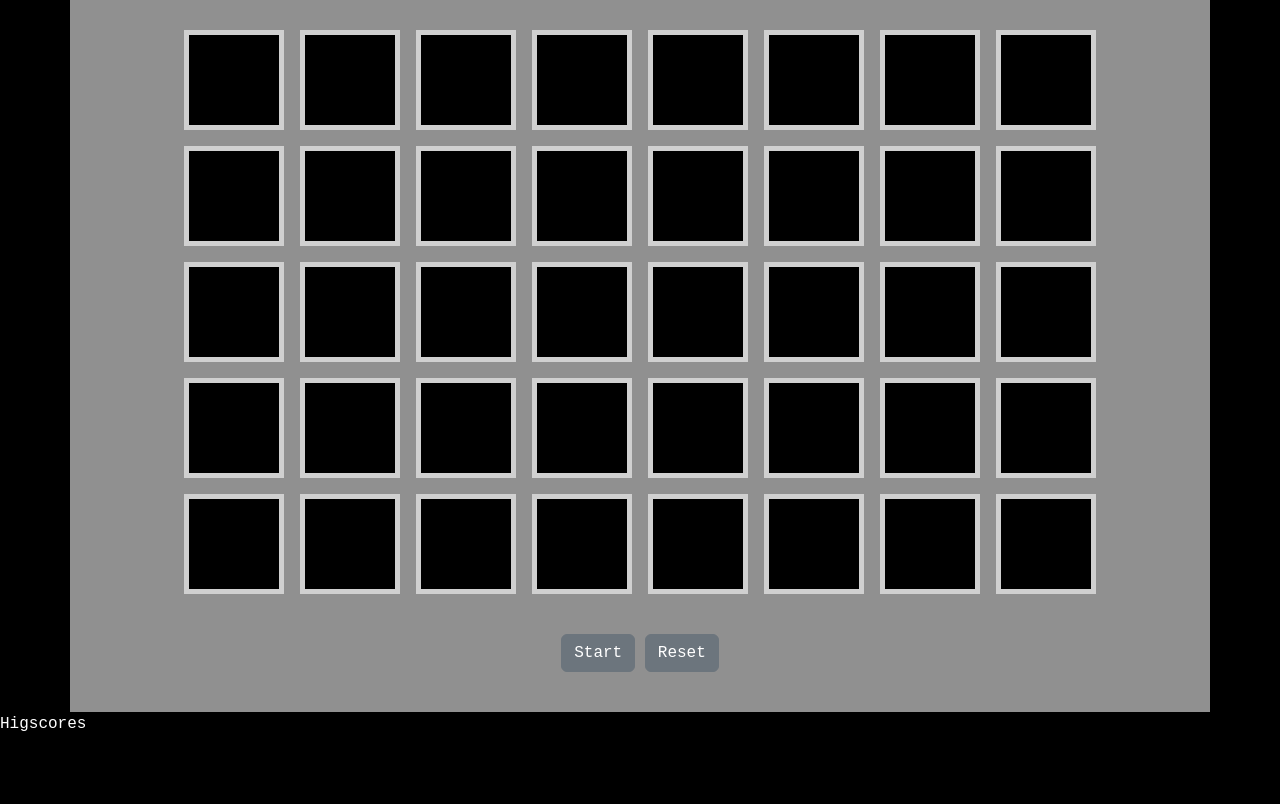
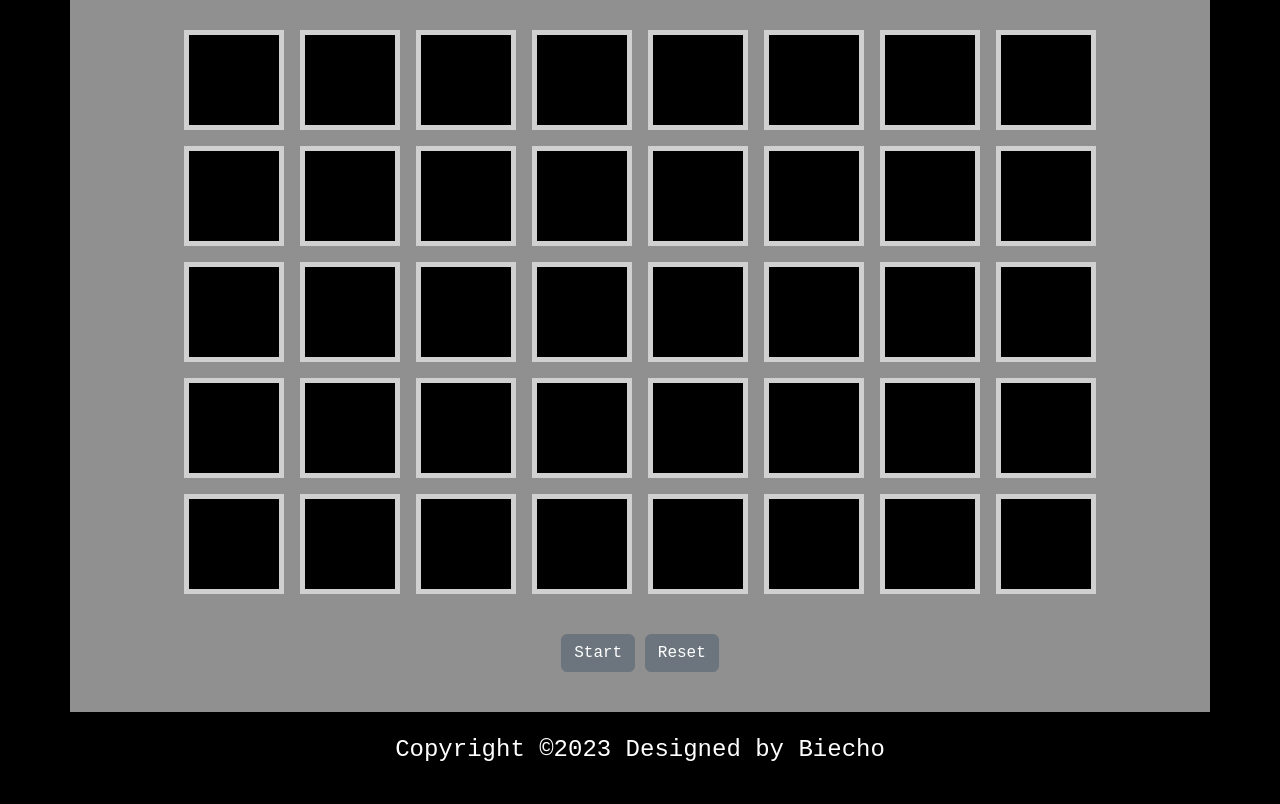
Before and after one commit to Biecho88/memory-game, a plain HTML site: page index.html in a window 1280 px wide. Shown: the part 451-1255 px from the top of the page. Before the commit the page ends 1187 px from the top, so only its background shows below. Drawn offline with nearby package versions, Linux system fonts and the light colour scheme.

Commit message:
Added footer ans start to style it

```diff
--- a/assetss/css/style.css
+++ b/assetss/css/style.css
@@ -94,3 +94,12 @@ body {
     transition: 0.25s;
     transform: rotateY(0deg);
 }
+
+.copyrights {
+
+    display: flex;
+    justify-content: center;
+    padding: 20px;
+    font-size: x-large;
+
+}
--- a/assetss/javascript/script.js
+++ b/assetss/javascript/script.js
@@ -120,11 +120,10 @@ startButton.addEventListener("click", () => {
 
 })
 
-//Stop game
+//Reset the game
 resetButton.addEventListener("click", (stopGame = () => {
 
-
-    location.reload()
+    location.reload(buildTile)
 
 })
 );
--- a/index.html
+++ b/index.html
@@ -6,14 +6,15 @@
     <meta name="viewport" content="width=device-width, initial-scale=1.0">
     <link href="https://cdn.jsdelivr.net/npm/bootstrap@5.3.2/dist/css/bootstrap.min.css" rel="stylesheet"
     integrity="sha384-T3c6CoIi6uLrA9TneNEoa7RxnatzjcDSCmG1MXxSR1GAsXEV/Dwwykc2MPK8M2HN" crossorigin="anonymous">
-    <link href="assetss/css/style.css" rel="stylesheet" type="text/css"/>
     <script src="assetss/javascript/script.js"defer></script>
+    <link href="assetss/css/style.css" rel="stylesheet" type="text/css" />
     <title>Memory Game</title>
 </head>
 <body>
     <header>
         <h1 class="logo-of-the-game">Find Us Quick</h1>
     </header>
+
     <div class="game-info">
         <div class="line-of-symbols">&#x1F412 &#x1F41E &#x1F427 &#x1F438 &#x1F980 &#x1F984 &#x1F98B &#x1F99E &#x1F9A9 &#x1F436 &#x1F412 &#x1F41E &#x1F427 &#x1F438 &#x1F980 &#x1F984 &#x1F98B &#x1F99E &#x1F9A9 &#x1F436</div>
         <h4 class="rules-container">Welcome in Animal themed memeory game where you can relax and swich off your mind from day to day duties. You will have to find pair's behind the cards in the shortest time possible.Dont worry if You wont pair them up, cards will turn back and You will have another go. All you need to do is remember where sertent images are for your mext moves.</h4>
@@ -32,11 +33,11 @@
             <button id="reset" class="btn btn-secondary">Reset</button>
         </div>
     </div>
-    <div>
-        Higscores
-    </div>
+
     <footer>
-
+        <div class="copyrights">
+            <p>Copyright &copy;2023 Designed by Biecho</p>
+        </div>
     </footer>
 </body>
 </html>
```
